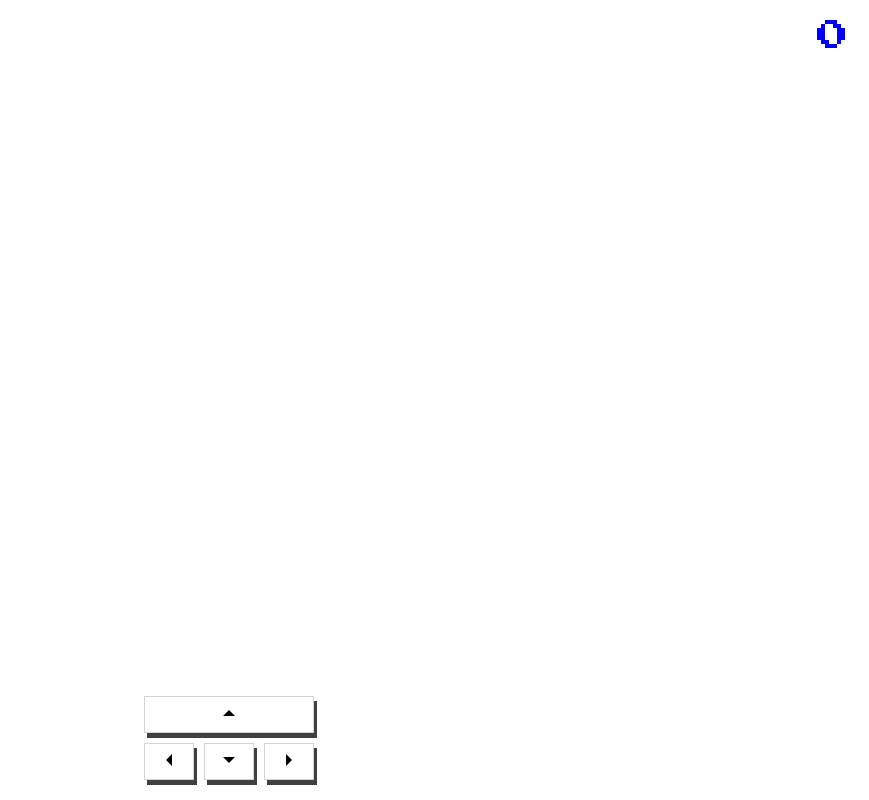
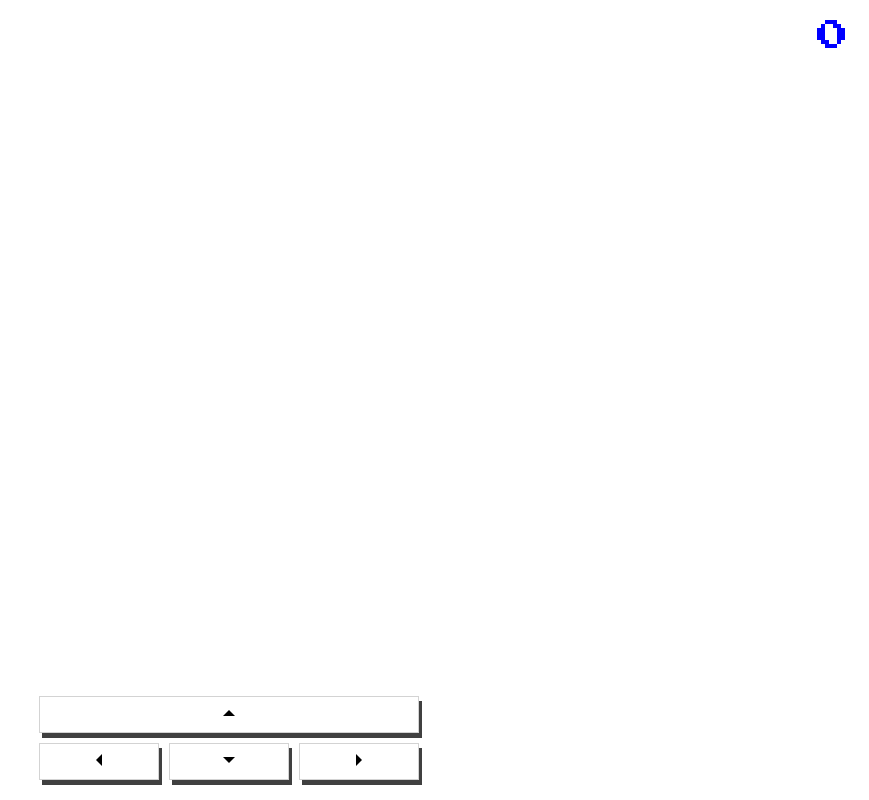
Before and after one commit to arjennorbart/arjennorbart.github.io, a plain HTML site: page index.html in a window 1280 px wide. Shown: the whole page, without its empty margins (411-1280 px from the left). Drawn offline with nearby package versions, Linux system fonts and the light colour scheme.

Commit message:
Make buttons bigger

```diff
--- a/style.css
+++ b/style.css
@@ -43,7 +43,7 @@ button {
 }
 #controlls div {
   display: grid;
-  grid-template-columns: 50px 50px 50px;
+  grid-template-columns: 120px 120px 120px;
   grid-template-rows: auto auto;
   grid-column-gap: 10px;
   grid-row-gap: 10px;
```
